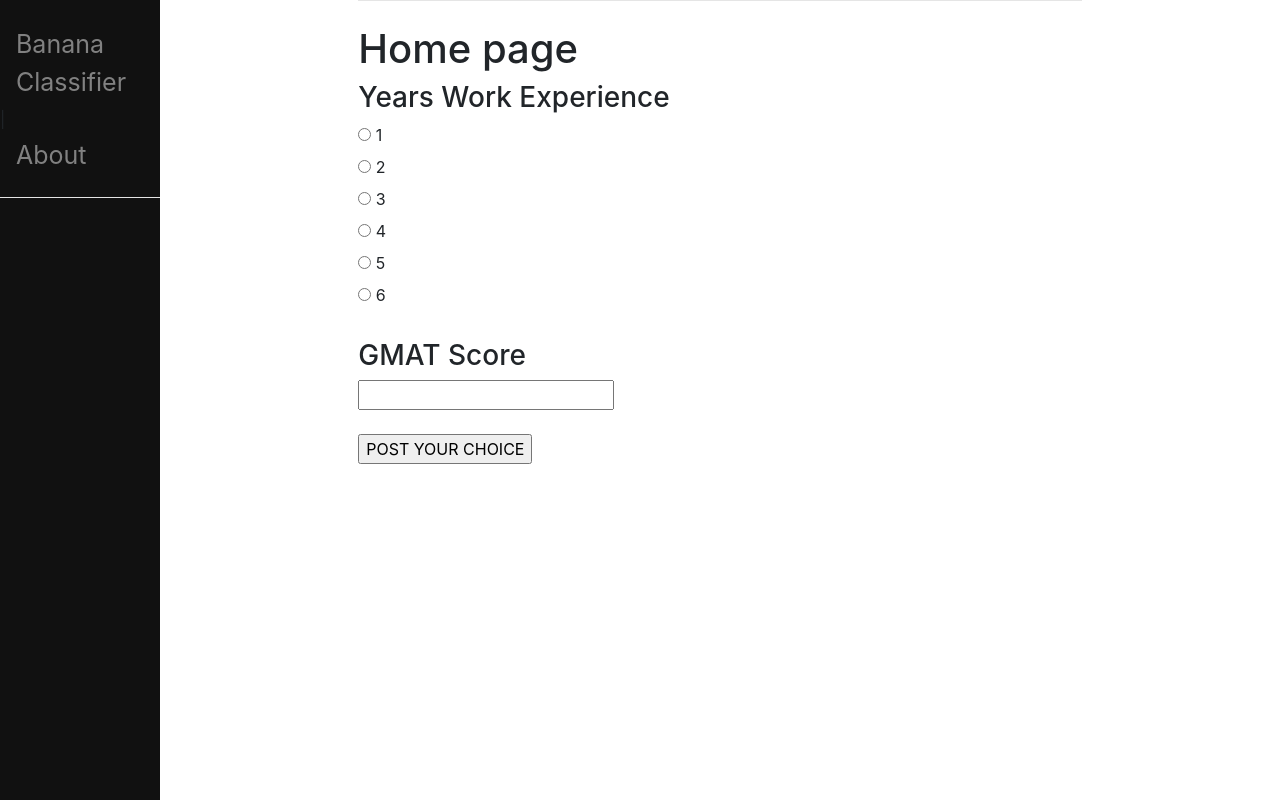
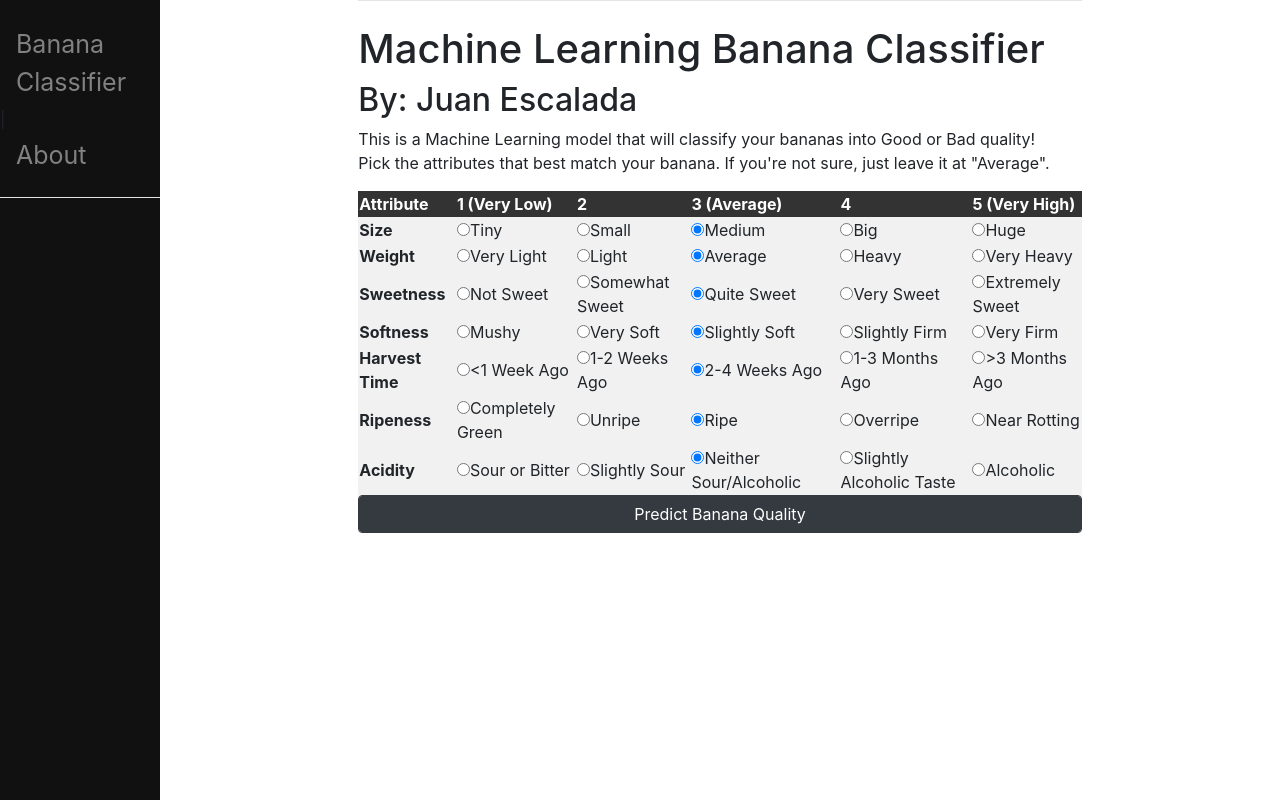
Before and after one commit to jescalada/helloworld, a Django app: page / in a window 1280 px wide. Run offline with Django 5.2, Linux system fonts and the light colour scheme; parts of the project's set-up code (start-up, migrations or seed data) failed here and were passed over; some libraries are stand-ins or nearby versions.

Commit message:
Add login.html

```diff
--- a/pages/templates/home.html
+++ b/pages/templates/home.html
@@ -2,26 +2,93 @@
 {% extends "base.html" %}
 
 {% block content %}
-<h1>Home page</h1>
+<h1>Machine Learning Banana Classifier</h1>
+<h2>By: Juan Escalada</h2>
+
+<p>
+    This is a Machine Learning model that will classify your bananas into Good or Bad quality!<br>
+    Pick the attributes that best match your banana. If you're not sure, just leave it at "Average".
+</p>
 
   <!-- This form references the homePost route. -->
+  <!-- This form references the homePost route. -->
 <form action="{% url 'homePost' %}" method="post">
-{% csrf_token %}
+    {% csrf_token %}
+    <!--  Create a Table with 6 columns and 9 rows. Each cell will have a radio button. -->
+    <table>
+        <thead>
+            <tr>
+                <th>Attribute</th>
+                <th>1 (Very Low)</th>
+                <th>2</th>
+                <th>3 (Average)</th>
+                <th>4</th>
+                <th>5 (Very High)</th>
+            </tr>
+        </thead>
+        <tbody>
+        <tr>
+            <td style="font-weight: bold">Size</td>
+            <td><input type="radio" name="size" value="1">Tiny</td>
+            <td><input type="radio" name="size" value="2">Small</td>
+            <td><input type="radio" name="size" value="3" checked>Medium</td>
+            <td><input type="radio" name="size" value="4">Big</td>
+            <td><input type="radio" name="size" value="5">Huge</td>
+        </tr>
+        <tr>
+            <td style="font-weight: bold">Weight</td>
+            <td><input type="radio" name="weight" value="1">Very Light</td>
+            <td><input type="radio" name="weight" value="2">Light</td>
+            <td><input type="radio" name="weight" value="3" checked>Average</td>
+            <td><input type="radio" name="weight" value="4">Heavy</td>
+            <td><input type="radio" name="weight" value="5">Very Heavy</td>
+        </tr>
+        <tr>
+            <td style="font-weight: bold">Sweetness</td>
+            <td><input type="radio" name="sweetness" value="1">Not Sweet</td>
+            <td><input type="radio" name="sweetness" value="2">Somewhat Sweet</td>
+            <td><input type="radio" name="sweetness" value="3" checked>Quite Sweet</td>
+            <td><input type="radio" name="sweetness" value="4">Very Sweet</td>
+            <td><input type="radio" name="sweetness" value="5">Extremely Sweet</td>
+        </tr>
+        <tr>
+            <td style="font-weight: bold">Softness</td>
+            <td><input type="radio" name="softness" value="1">Mushy</td>
+            <td><input type="radio" name="softness" value="2">Very Soft</td>
+            <td><input type="radio" name="softness" value="3" checked>Slightly Soft</td>
+            <td><input type="radio" name="softness" value="4">Slightly Firm</td>
+            <td><input type="radio" name="softness" value="5">Very Firm</td>
+        </tr>
+        <tr>
+            <td style="font-weight: bold">Harvest Time</td>
+            <td><input type="radio" name="harvestTime" value="1"><1 Week Ago</td>
+            <td><input type="radio" name="harvestTime" value="2">1-2 Weeks Ago</td>
+            <td><input type="radio" name="harvestTime" value="3" checked>2-4 Weeks Ago</td>
+            <td><input type="radio" name="harvestTime" value="4">1-3 Months Ago</td>
+            <td><input type="radio" name="harvestTime" value="5">>3 Months Ago</td>
+        </tr>
+        <tr>
+            <td style="font-weight: bold">Ripeness</td>
+            <td><input type="radio" name="ripeness" value="1">Completely Green</td>
+            <td><input type="radio" name="ripeness" value="2">Unripe</td>
+            <td><input type="radio" name="ripeness" value="3" checked>Ripe</td>
+            <td><input type="radio" name="ripeness" value="4">Overripe</td>
+            <td><input type="radio" name="ripeness" value="5">Near Rotting</td>
+        </tr>
+        <tr>
+            <td style="font-weight: bold">Acidity</td>
+            <td><input type="radio" name="acidity" value="1">Sour or Bitter</td>
+            <td><input type="radio" name="acidity" value="2">Slightly Sour</td>
+            <td><input type="radio" name="acidity" value="3" checked>Neither Sour/Alcoholic</td>
+            <td><input type="radio" name="acidity" value="4">Slightly Alcoholic Taste</td>
+            <td><input type="radio" name="acidity" value="5">Alcoholic</td>
+        </tr>
+        </tbody>
+    </table>
 
-<h3>Years Work Experience</h3>
-
-<!-- Show radio button list named 'choice' -->
-{% for choice in mynumbers %}
-    <input type="radio" name="choice" id="choice{{ forloop.counter }}" value="{{ choice }}">
-    <label for="choice{{ forloop.counter }}">{{ choice }}</label><br>
-{% endfor %}
-<br>
-
-<h3>GMAT Score</h3>
-<input type="text" id="gmat" name="gmat"><br><br>
-
-<!—Submit button is also contained in the form -->
-<input type="submit" value="POST YOUR CHOICE">
+    <div class="input-group mb-3">
+        <button type="submit" class="btn btn-dark form-control">Predict Banana Quality</button>
+    </div>
 </form>
 <!-- End of form. -->
 
```
